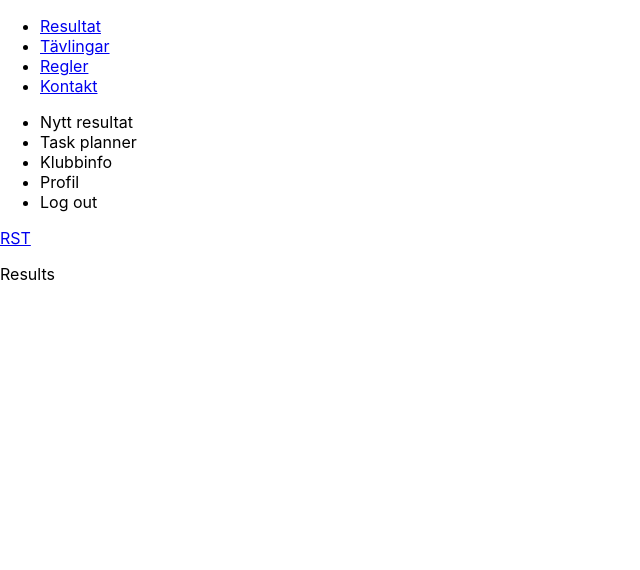
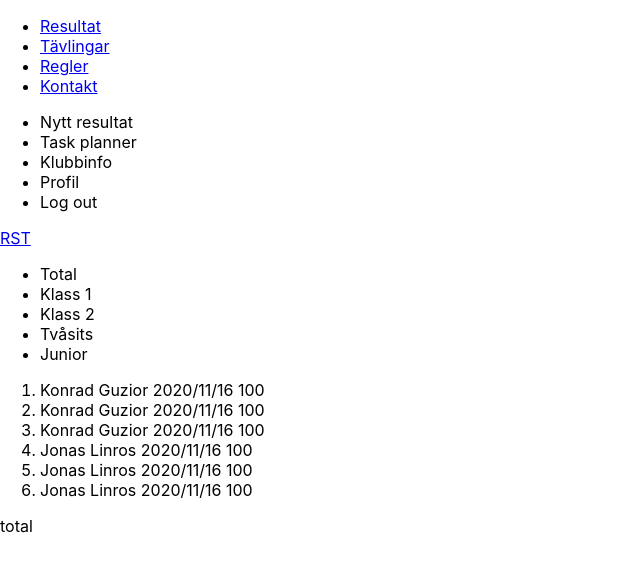
Before and after one commit to MrGuzior/rst, a React (Create React App) app: page /results in a window 1280 px wide. Shown: the top 570 px of the page, without its empty margins (0-640 px from the left). Built offline with nearby package versions, Linux system fonts and the light colour scheme.

Commit message:
Result navigation

```diff
--- a/src/Components/App/App.js
+++ b/src/Components/App/App.js
@@ -15,7 +15,7 @@ import Results from '../Results/Results'
 function App() {
   const data = useSelector(selectData)
 
-  console.log(data)
+  //console.log(data)
 
   return (
     <>
@@ -24,12 +24,12 @@ function App() {
       <a href='/'>RST</a>
           <Switch>
 
-            <Route exact path='/' component={Home}>
-              <Home/>
-            </Route>
-            <Route exact path='/results' component={Results}>
-              <Results/>
-            </Route>
+            <Route exact path='/' component={Home}/>
+
+
+            <Route path='/results' component={Results}/>
+
+
 
           </Switch>
       </Router>
--- a/src/Components/Nav/GlobalNav.jsx
+++ b/src/Components/Nav/GlobalNav.jsx
@@ -1,9 +1,9 @@
 import React from 'react'
-import {Link} from 'react-router-dom'
+import {NavLink as Link} from 'react-router-dom'
 
 const GlobalNav = () => {
     return(
-        <nav className='global-nav'>
+        <nav className='global-nav navigation'>
             <ul>
                 <li><Link to='/results'>Resultat</Link></li>
                 <li><Link to='/competitions'>Tävlingar</Link></li>
--- a/src/Components/Nav/Nav.jsx
+++ b/src/Components/Nav/Nav.jsx
@@ -8,7 +8,7 @@ const Nav = () => {
 
 
     return(
-        <section className='nav'>
+        <section className='nav navigation'>
             <GlobalNav/>
             <PersonalNav/>
         </section>
--- a/src/Components/Nav/PersonalNav.jsx
+++ b/src/Components/Nav/PersonalNav.jsx
@@ -2,7 +2,7 @@ import React from 'react'
 
 const PersonalNav = () => {
     return(
-        <nav className='personal-nav'>
+        <nav className='personal-nav navigation'>
             <ul>
                 <li>Nytt resultat</li>
                 <li>Task planner</li>
--- a/src/Components/ResultList/ResultList.jsx
+++ b/src/Components/ResultList/ResultList.jsx
@@ -1,22 +1,22 @@
 import React from 'react'
 import {useSelector} from 'react-redux'
-import {selectData} from '../../store/appSlice'
+import {useDispatch} from 'react-redux'
+import {selectData, getUser} from '../../store/appSlice'
 
-const ResultList = () => {
-    const data = useSelector(selectData).users
-
+const ResultList = ({list}) => {
+    const {users, flights} = useSelector(selectData)
+    console.log(list)
 
     return(
         <section className="list">
             <ol>
             {
-                data.map(user => {
-                return(
-                    <li>{user.name}</li>
-                )
-            })
+                flights.map(flight=>{
+                return(<li>{flight.pilotName} {flight.date} {flight.details.speed}</li>)
+                })
             }
             </ol>
+        <p>{list}</p>
         </section>
     )
 }
--- a/src/Components/Results/Results.jsx
+++ b/src/Components/Results/Results.jsx
@@ -1,9 +1,30 @@
-import React from 'react'
+import React, {useState} from 'react'
+import {Link, Switch, Route, Router} from 'react-router-dom'
+import ResultList from '../ResultList/ResultList'
+import {useSelector} from 'react-redux'
+import {selectData} from '../../store/appSlice'
 
 const Results = () => {
+    const [activeList, setActiveList] = useState('total')
+    const toogleList = (e) => {
+        e.preventDefault();
+        console.log(e.target)
+        setActiveList(e.target.value)
+    }
 
-    console.log('results')
-    return(<p>Results</p>)
+    return(
+        <section className="results">
+            <ul>
+                <li onClick={()=>setActiveList('total')}>Total</li>
+                <li onClick={()=>setActiveList('class1')}>Klass 1</li>
+                <li onClick={()=>setActiveList('class2')}>Klass 2</li>
+                <li onClick={()=>setActiveList('twoSeated')}>Tvåsits</li>
+                <li onClick={()=>setActiveList('junior')}>Junior</li>
+            </ul>
+
+            <ResultList list={activeList}/>
+        </section>
+    )
 }
 
 export default Results
--- a/src/db/db.json
+++ b/src/db/db.json
@@ -7,19 +7,7 @@
         "club": "ÖSFK",
         "email": "konrad.guzior@gmail.com",
         "profilePicture": "",
-        "results": [0,1,2]
-    },
-    {
-        "id": 1,
-        "name": "Jonas",
-        "birthDay": "1997/10/24",
-        "club": "ÖSFK",
-        "email": "jonas.linkan@gmail.com",
-        "profilePicture": "",
-        "results": [3,4,5]
-    }
-    ],
-    "flights": [
+        "flights": [
         {
             "id": 0,
             "pilotId": 0,
@@ -55,9 +43,97 @@
                 "time": 6000000,
                 "comment": "My third flight ever"
             }
+        }
+    ]
+    },
+    {
+        "id": 1,
+        "name": "Jonas",
+        "birthDay": "1997/10/24",
+        "club": "ÖSFK",
+        "email": "jonas.linkan@gmail.com",
+        "profilePicture": "",
+        "flights": [
+            {
+                "id": 3,
+                "date": "2020/11/16",
+                "file": ".IGC",
+                "details": {
+                    "speed": 100,
+                    "distance": 100,
+                    "time": 6000000,
+                    "comment": "My first flight ever"
+                }
+            },
+            {
+                "id": 4,
+                "date": "2020/11/16",
+                "file": ".IGC",
+                "details": {
+                    "speed": 100,
+                    "distance": 100,
+                    "time": 6000000,
+                    "comment": "My second flight ever"
+                }
+            },
+            {
+                "id": 5,
+                "date": "2020/11/16",
+                "file": ".IGC",
+                "details": {
+                    "speed": 100,
+                    "distance": 100,
+                    "time": 6000000,
+                    "comment": "My third flight ever"
+                }
+            }
+        ]
+    }
+    ],
+    "flights": [
+        {
+            "id": 0,
+            "pilotId": 0,
+            "pilotName": "Konrad Guzior",
+            "date": "2020/11/16",
+            "file": ".IGC",
+            "details": {
+                "speed": 100,
+                "distance": 100,
+                "time": 6000000,
+                "comment": "My first flight ever"
+            }
+        },
+        {
+            "id": 1,
+            "pilotId": 0,
+            "pilotName": "Konrad Guzior",
+            "date": "2020/11/16",
+            "file": ".IGC",
+            "details": {
+                "speed": 100,
+                "distance": 100,
+                "time": 6000000,
+                "comment": "My second flight ever"
+            }
+        },
+        {
+            "id": 2,
+            "pilotId": 0,
+            "pilotName": "Konrad Guzior",
+            "date": "2020/11/16",
+            "file": ".IGC",
+            "details": {
+                "speed": 100,
+                "distance": 100,
+                "time": 6000000,
+                "comment": "My third flight ever"
+            }
         },
         {
             "id": 3,
+            "pilotId": 1,
+            "pilotName": "Jonas Linros",
             "date": "2020/11/16",
             "file": ".IGC",
             "details": {
@@ -69,6 +145,8 @@
         },
         {
             "id": 4,
+            "pilotId": 1,
+            "pilotName": "Jonas Linros",
             "date": "2020/11/16",
             "file": ".IGC",
             "details": {
@@ -80,6 +158,8 @@
         },
         {
             "id": 5,
+            "pilotId": 1,
+            "pilotName": "Jonas Linros",
             "date": "2020/11/16",
             "file": ".IGC",
             "details": {
--- a/src/store/appSlice.js
+++ b/src/store/appSlice.js
@@ -5,12 +5,17 @@ export const appSlice = createSlice({
   name: 'data',
   initialState: db,
   reducers: {
-
+    getUser:(state,action)=>{
+      return state.users
+    }
   },
 })
 
+export const {getUser} = appSlice.actions
+
 export const selectData = state => state.data
 export const selectAllUsers = state => state.data.users
+export const selectAllFlights = state => state.data.flights
 
 
 export default appSlice.reducer
```
Also changed, not shown: src/db/db copy.json (added, +93 -0 lines).
